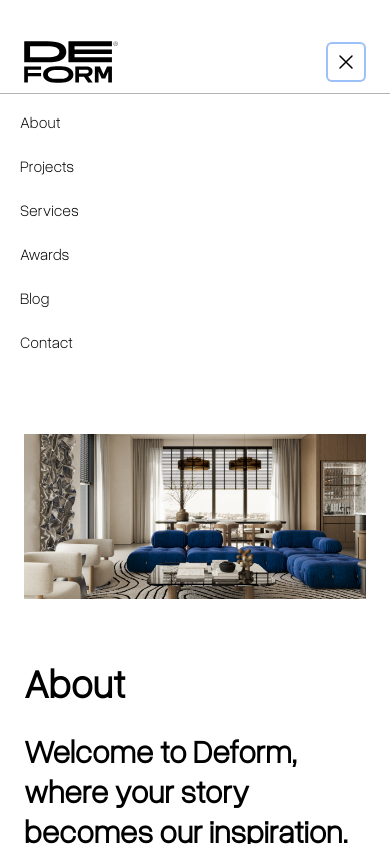
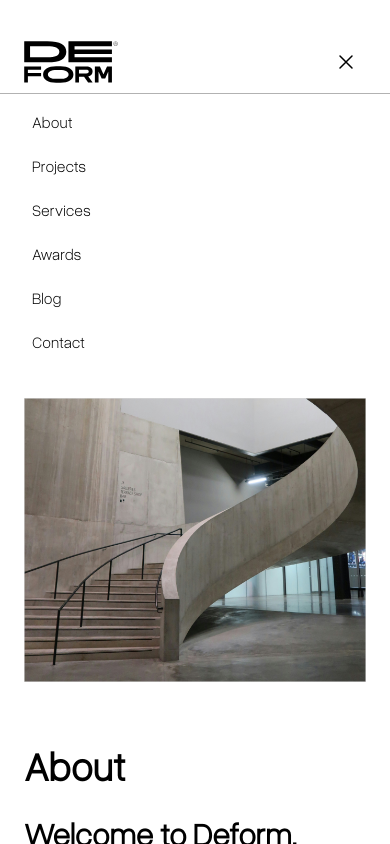
Before and after one commit to ArmenuhiVA/Deform, a Next.js app: page / in a window 390 px wide. Both pictures are taken after a click on the button 346 px from the left and 61 px from the top of the page. Shown: the top 844 px of the page. Built offline with nearby package versions, Linux system fonts and the light colour scheme.

Commit message:
Added animations

```diff
--- a/app/page.tsx
+++ b/app/page.tsx
@@ -17,9 +17,15 @@ export default function Home() {
   return (
     <Layout>
       {/* <NavBar /> */}
-      <div className="lg:mx-auto  mt-[60px] px-6">
-        <Image src={homeimg} alt="homeimg" className="object-contain mx-auto " />
+      <div className="lg:mx-auto  lg:mt-[60px] mt-[24px] px-6">
+        <Image src={homeimg} alt="homeimg" className="object-contain mx-auto hidden lg:block" />
+        <Image
+          src={stairsimg}
+          alt="Kitchen Small"
+          className="w-full h-full object-cover lg:hidden"
+        />
       </div>
+
 
       {/* About Section */}
 
@@ -78,11 +84,9 @@ export default function Home() {
             <Image src={project1} alt="homeimg" className="object-contain mx-auto " />
           </div>
           <div className="order-3 lg:order-none">
-            {/* Changed order for small screens */}
             <Image src={project2} alt="homeimg" className="object-contain mx-auto " />
           </div>
           <div className="order-2 lg:order-none">
-            {/* Changed order for small screens */}
             <Image src={project3} alt="homeimg" className="object-contain mx-auto " />
           </div>
         </div>
@@ -95,7 +99,7 @@ export default function Home() {
         <div className="leading-relaxed lg:flex lg:space-x-12">
           <div className="lg:w-[610px]">
             <h2 className="text-heading-2 font-bold"> Services </h2>
-            <div className="border-b border-customGray lg:mt-[48px] mt-[24px]  lg:pb-[18px] pb-[16px] flex items-center justify-between text-customGray hover:text-black">
+            <div className="border-b border-customGray lg:mt-[48px] mt-[24px]  lg:pb-[18px] pb-[16px] flex items-center justify-between text-customGray  hover:text-customBlack hover:cursor-pointer">
               <p className="text-paragraph-m ">Design Concept Consultation</p>
               <Link href="/about">
                 <Image
@@ -105,7 +109,7 @@ export default function Home() {
                 />
               </Link>
             </div>
-            <div className="border-b border-customGray lg:mt-[18px] lg:pb-[18px] mt-[16px] pb-[16px]  flex items-center justify-between text-customGray hover:text-black">
+            <div className="border-b border-customGray lg:mt-[18px] lg:pb-[18px] mt-[16px] pb-[16px]  flex items-center justify-between text-customGray  hover:text-customBlack hover:cursor-pointer">
               <p className="text-paragraph-m ">Interior Design</p>
               <Link href="/about">
                 <Image
@@ -115,7 +119,7 @@ export default function Home() {
                 />
               </Link>
             </div>
-            <div className="border-b border-customGray lg:mt-[18px] lg:pb-[18px]  mt-[16px] pb-[16px] flex items-center justify-between text-customGray hover:text-black">
+            <div className="border-b border-customGray lg:mt-[18px] lg:pb-[18px]  mt-[16px] pb-[16px] flex items-center justify-between text-customGray hover:text-customBlack hover:cursor-pointer">
               <p className="text-paragraph-m ">Interior Decoration</p>
               <Link href="/about">
                 <Image
@@ -125,7 +129,7 @@ export default function Home() {
                 />
               </Link>
             </div>
-            <div className="border-b border-customGray lg:mt-[18px] lg:pb-[18px] mt-[16px] pb-[16px] flex items-center justify-between text-customGray hover:text-black">
+            <div className="border-b border-customGray lg:mt-[18px] lg:pb-[18px] mt-[16px] pb-[16px] flex items-center justify-between text-customGray  hover:text-customBlack hover:cursor-pointer">
               <p className="text-paragraph-m ">Author Support</p>
               <Link href="/about">
                 <Image
@@ -135,7 +139,7 @@ export default function Home() {
                 />
               </Link>
             </div>
-            <div className="border-b border-customGray lg:mt-[18px] lg:pb-[18px] mt-[16px] pb-[16px] flex items-center justify-between text-customGray hover:text-black">
+            <div className="border-b border-customGray lg:mt-[18px] lg:pb-[18px] mt-[16px] pb-[16px] flex items-center justify-between text-customGray  hover:text-customBlack hover:cursor-pointer">
               <p className="text-paragraph-m ">Supply Management</p>
               <Link href="/about">
                 <Image
@@ -156,21 +160,17 @@ export default function Home() {
             </div>
           </div>
           <div className="lg:w-[610px] lg:ml-[20px] mt-[34px]">
-            {/* Image for large screens */}
             <Image
               src={kitchenimg}
               alt="Kitchen"
               className="w-full h-full object-cover hidden lg:block"
             />
-
-            {/* Image for small screens */}
             <Image
               src={stairsimg}
               alt="Kitchen Small"
               className="w-full h-full object-cover lg:hidden"
             />
           </div>
-
         </div>
       </div>
 
--- a/components/Navbar.tsx
+++ b/components/Navbar.tsx
@@ -1,3 +1,7 @@
+
+"use client"; // Add this at the very top of your file
+
+
 import {
   Disclosure,
   DisclosureButton,
@@ -7,6 +11,9 @@ import { Bars3Icon, XMarkIcon } from "@heroicons/react/24/outline";
 import Link from "next/link";
 import Image from "next/image";
 import deformLogo from "../public/deform_logo.svg";
+import { motion } from "framer-motion";
+import React, { createContext, useContext } from 'react';
+
 
 const navigation = [
   // { name: "Home", href: "/", current: false },
@@ -47,7 +54,7 @@ const Navbar = () => {
 
           <div className="absolute inset-y-0 right-0 flex items-center md:hidden px-6">
             {/* Mobile menu button*/}
-            <DisclosureButton className="group relative inline-flex items-center justify-center rounded-md p-2 text-gray-400 hover:bg-gray-700 hover:text-white focus:outline-none focus:ring-2 focus:ring-inset focus:ring-white">
+            <DisclosureButton className="group relative inline-flex items-center justify-center rounded-md p-2 text-gray-400 hover:bg-gray-700 hover:text-white ">
               <span className="absolute -inset-0.5" />
               <Bars3Icon
                 aria-hidden="true"
@@ -62,8 +69,13 @@ const Navbar = () => {
         </div>
       </div>
 
-      <DisclosurePanel className="sm:hidden">
-        <div className="space-y-1 px-2 pb-3 pt-2">
+      <DisclosurePanel className="md:hidden overflow-hidden transform origin-top">
+        <motion.div
+          initial={{ height: 0, opacity: 0 }} // Start with zero height and opacity
+          animate={{ height: "auto", opacity: 1 }} // Animate to full height and opacity
+          transition={{ ease: "easeInOut", duration: 1.5 }} // Smooth and slow opening
+          className="space-y-1 px-2 pb-3 pt-2"
+        >
           {navigation.map((item) => (
             <DisclosureButton
               key={item.name}
@@ -74,13 +86,15 @@ const Navbar = () => {
                 item.current
                   ? "bg-gray-900 text-white"
                   : "text-gray-300 hover:bg-gray-700 hover:text-white",
-                "block rounded-md px-3 py-2 text-base font-medium"
+                "block rounded-md px-6 py-2 text-base font-medium"
               )}
             >
-              {item.name}
+
+                {item.name}
+
             </DisclosureButton>
           ))}
-        </div>
+        </motion.div>
       </DisclosurePanel>
     </Disclosure>
   );
--- a/tailwind.config.ts
+++ b/tailwind.config.ts
@@ -23,6 +23,7 @@ module.exports = {
       customGreen: "#03322F",
       customWhite: "rgb(255 255 255)",
       customGrayN300: "#C4C4C4",
+      customBlack: "#000000"
     },
     fontFamily: {
       overused: ["Overused Grotesk", "sans-serif"],
```
